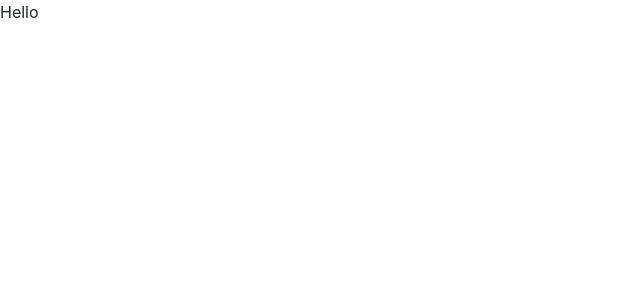
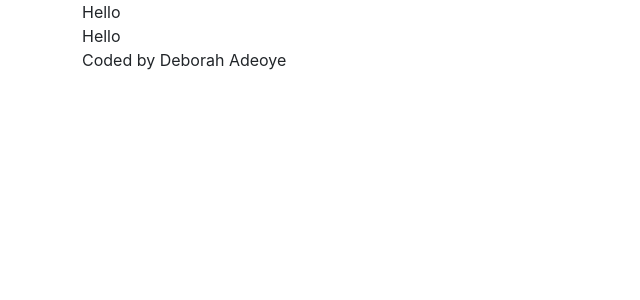
Before and after one commit to dearlydebbie/dictionary, a React (Create React App) app: page / in a window 1280 px wide. Shown: the top 300 px of the page, without its empty margins (0-640 px from the left). Built offline with nearby package versions, Linux system fonts and the light colour scheme.

Commit message:
new commit

```diff
--- a/src/App.js
+++ b/src/App.js
@@ -1,11 +1,20 @@
 import './App.css';
+import Dictionary from './Dictionary';
 
 export default function App() {
   return (
     <div className="App">
+      <div className='container'>
       <header className="App-header">
         Hello
       </header>
+      <main>
+        <Dictionary />
+      </main>
+      <footer>
+        Coded by Deborah Adeoye
+      </footer>
+      </div>
     </div>
   );
 }
--- /dev/null
+++ b/src/Dictionary.js
@@ -0,0 +1,7 @@
+import React from "react";
+
+export default function Dictionary() {
+  return (
+    <div className="Dictionary">Hello</div>
+  );
+}
```
